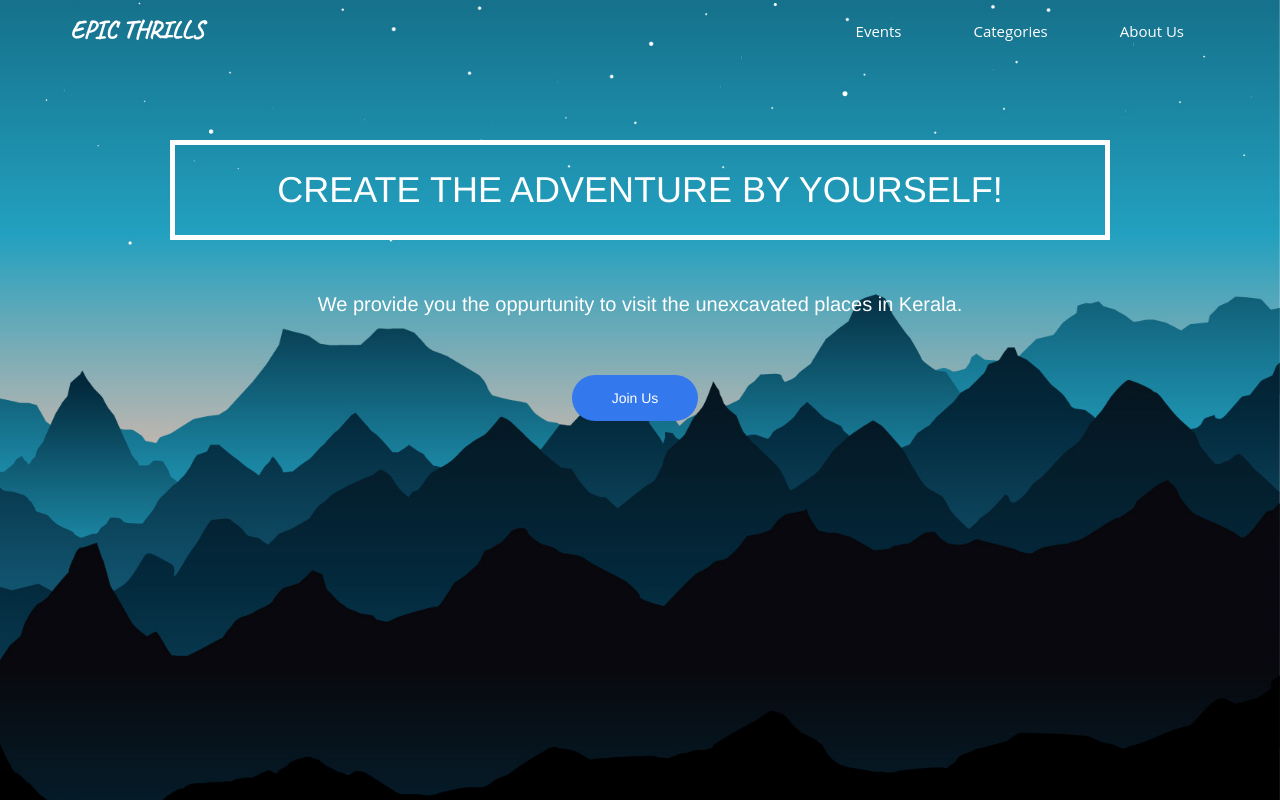
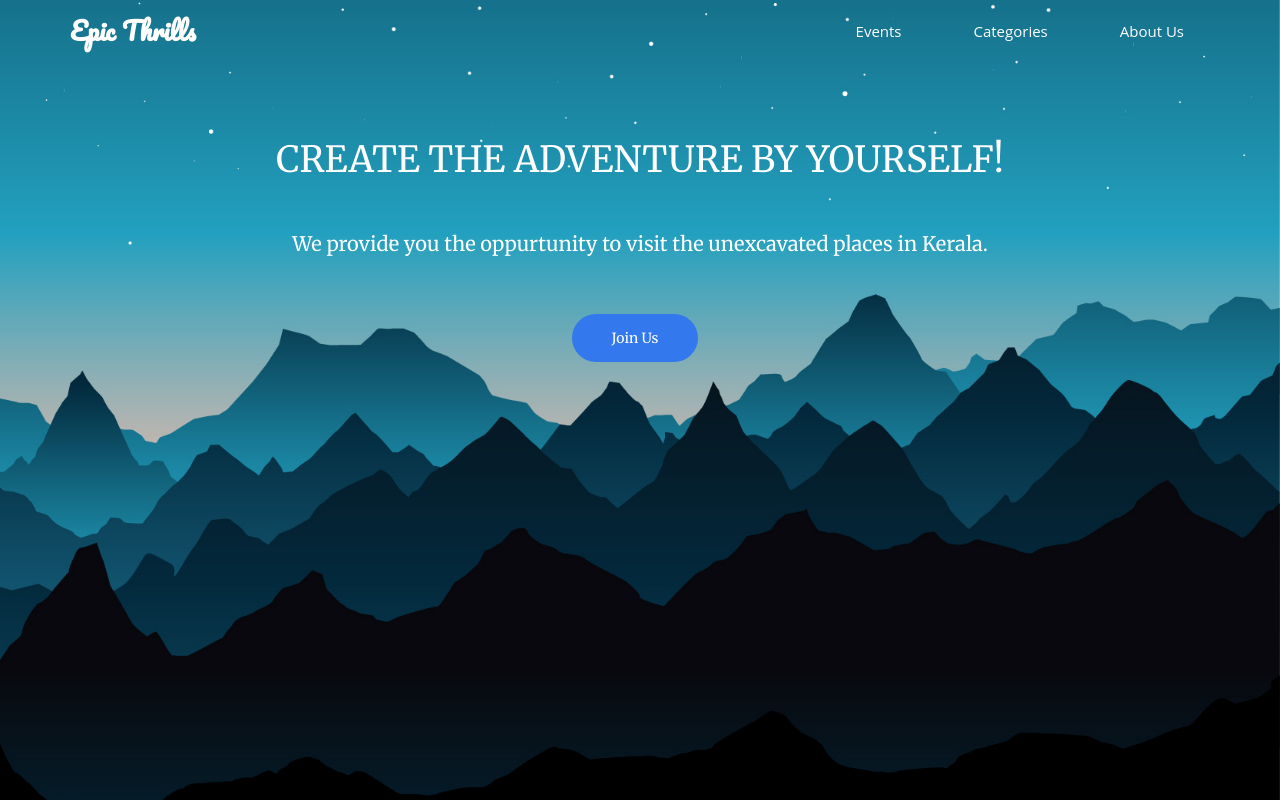
Before and after one commit to WebWeaversAnM/EpicThrills, a plain HTML site: page index.html in a window 1280 px wide. Shown: the top 802 px of the page. Drawn offline with nearby package versions, Linux system fonts and the light colour scheme.

Commit message:
Font and White Box

```diff
--- a/index.html
+++ b/index.html
@@ -11,6 +11,7 @@
   <link rel="stylesheet" href="https://cdnjs.cloudflare.com/ajax/libs/font-awesome/4.7.0/css/font-awesome.min.css">
 
   <link href='https://fonts.googleapis.com/css?family=Caveat' rel='stylesheet'>
+  <link href="https://fonts.googleapis.com/css?family=Lato|Merriweather|Pacifico|Quicksand" rel="stylesheet">
   <link rel="stylesheet" href="styles/style.css">
 
 
@@ -38,7 +39,7 @@
                 <span class="icon-bar"></span>
                 <span class="icon-bar"></span>
               </button>-->
-              <a class="navbar-brand" style="font-family: 'Caveat';" href="#page-top">Epic Thrills</a>
+              <a class="navbar-brand" style="font-family: 'Pacifico', cursive;" href="#page-top">Epic Thrills</a>
               <!-- <span class="search-outer">
               <span class="search-inner">
 
@@ -84,7 +85,7 @@
     <br>
 
 <div class="container header-main">
-      <h1 class="border-ex">Create The Adventure by Yourself!</h1>
+      <h1>Create The Adventure by Yourself!</h1>
 </div>
       <!-- <hr> -->
       <br><br>
--- a/styles/style.css
+++ b/styles/style.css
@@ -88,7 +88,6 @@ body {
 
 #mainNav .navbar-brand {
         font-weight: 700;
-        text-transform: uppercase;
         color:white;
 
 
@@ -278,17 +277,7 @@ body {
     margin-right: 100px;
     background-color: black; */
 }
-.border-ex{
 
-    border: 5px solid white;
-    margin-left: 100px;
-    margin-right: 100px;
-    padding-top: 25px;
-    padding-bottom: 25px;
-    padding-left: 25px;
-    padding-right: 25px;
-
-}
 
 /* hr {
     max-width: 50px;
```
